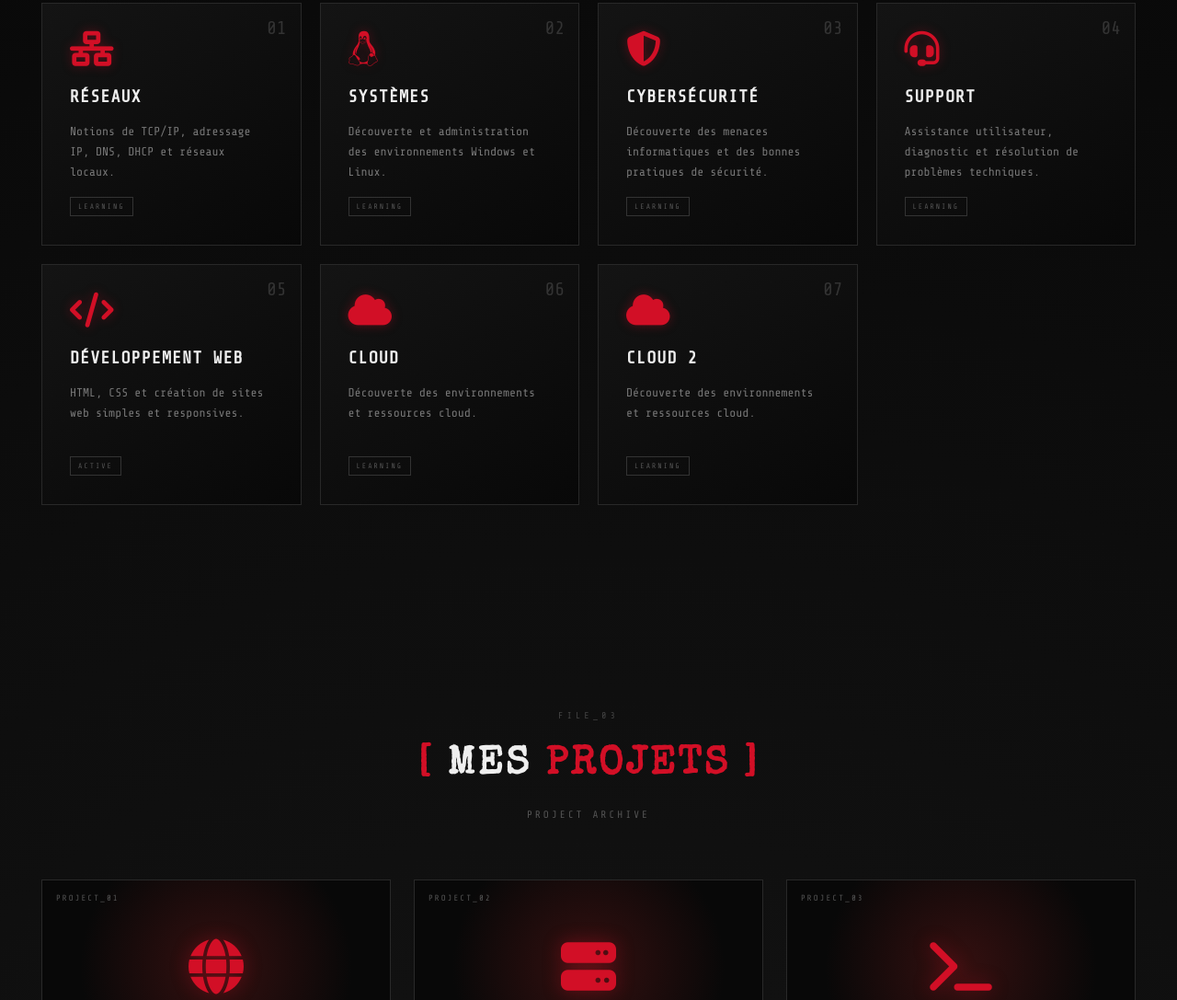
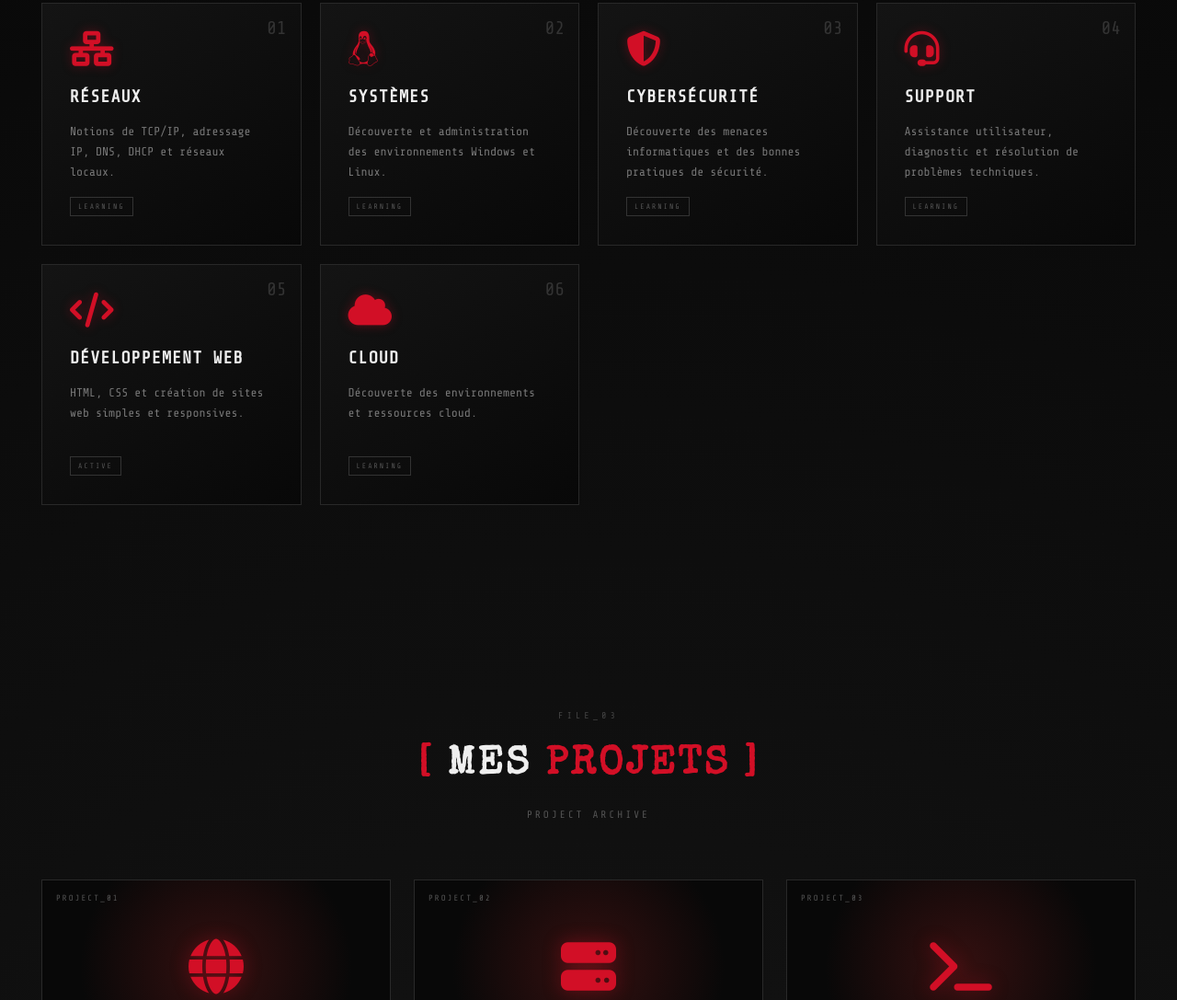
Before and after one commit to reever971/reever971.github.io, a plain HTML site: page index.html in a window 1280 px wide. Shown: the part 1906-2993 px from the top of the page at 92% size. Drawn offline with nearby package versions, Linux system fonts and the light colour scheme.

Commit message:
supprimer la derniere skill card

```diff
--- a/index.html
+++ b/index.html
@@ -445,27 +445,6 @@
                 </span>
 
             </div>
-
-            <div class="skill-card">
-
-                <div class="skill-number">
-                    07
-                </div>
-
-                <i class="fa-solid fa-cloud"></i>
-
-                <h3>
-                    Cloud 2
-                </h3>
-
-                <p>
-                    Découverte des environnements
-                    et ressources cloud.
-                </p>
-
-                <span class="skill-status">
-                    LEARNING
-                </span>
 
             </div>
 
```
